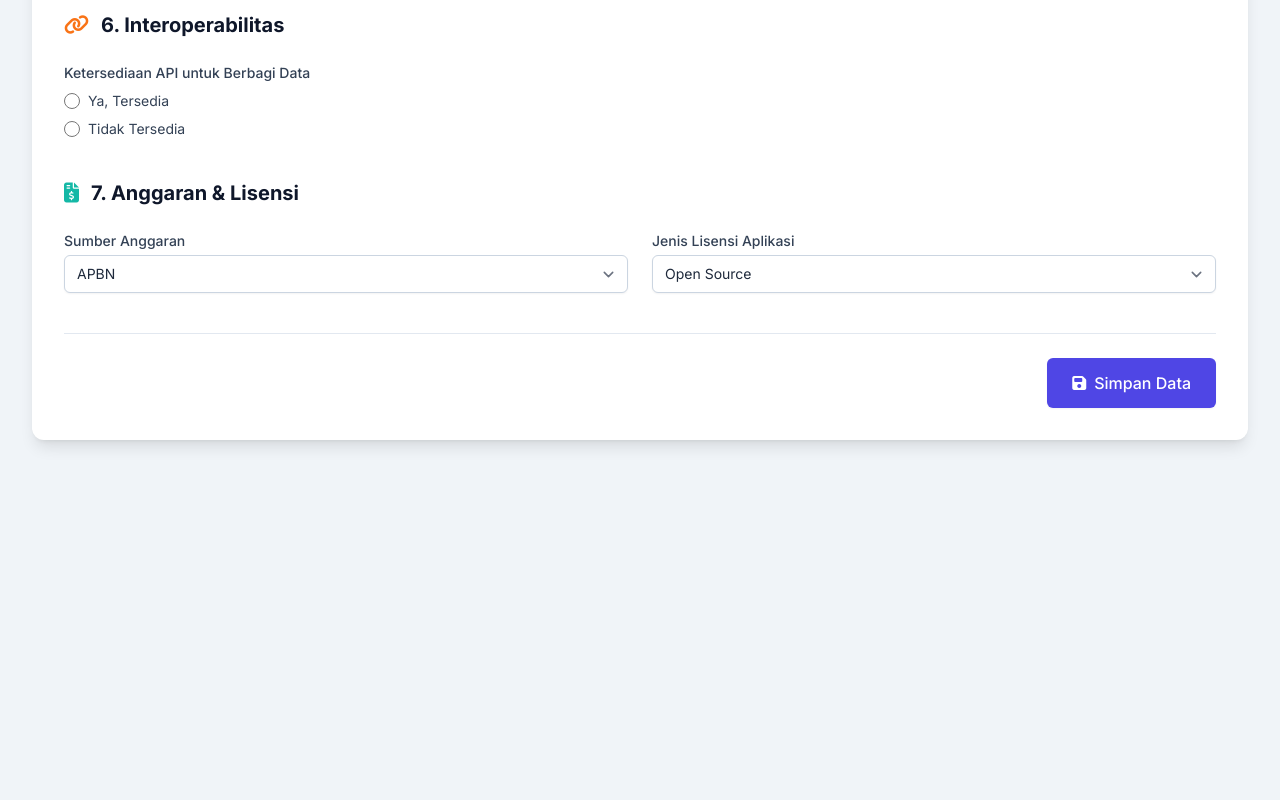
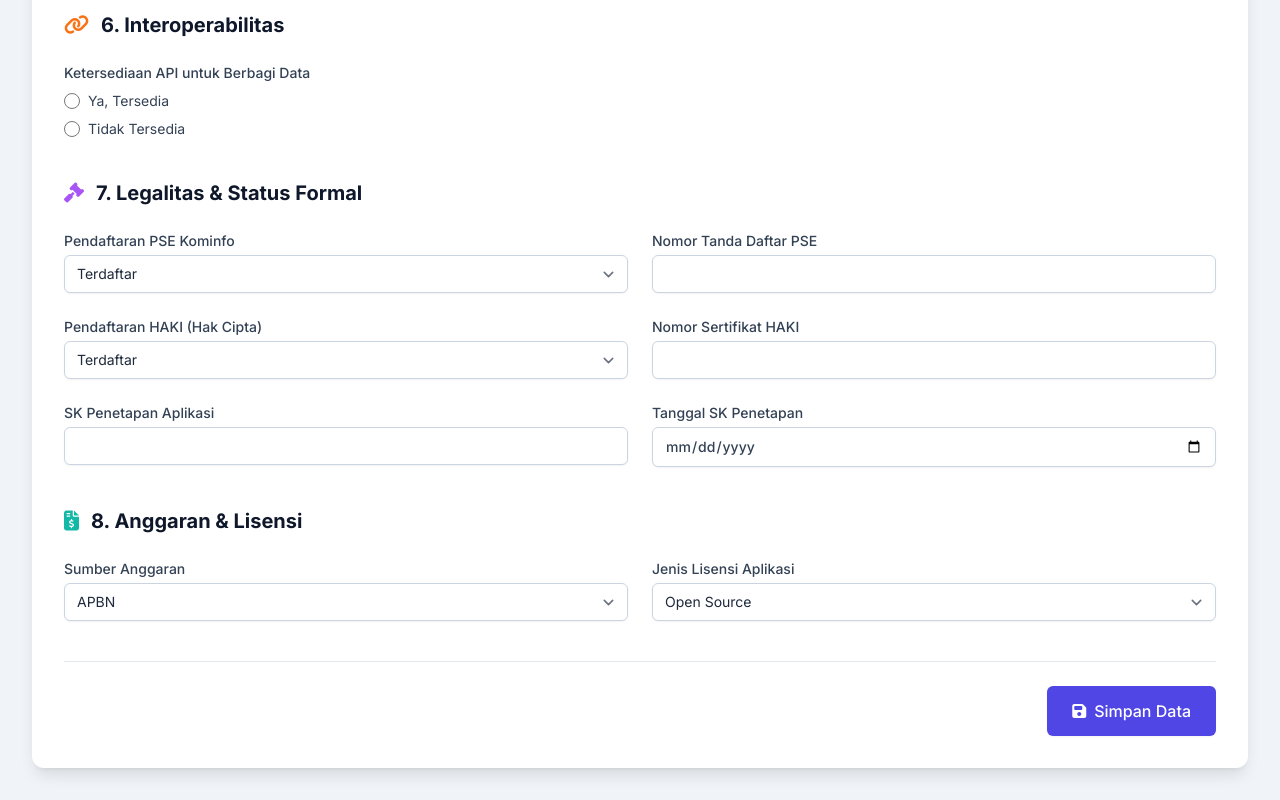
Before and after one commit to chucur00t/FormAplikasi, a plain HTML site: page index.html in a window 1280 px wide. Shown: the part 1729-2529 px from the top of the page. Before the commit the page ends 2201 px from the top, so only its background shows below. Drawn offline with nearby package versions, Linux system fonts and the light colour scheme.

Commit message:
Update index.html

```diff
--- a/index.html
+++ b/index.html
@@ -268,9 +268,47 @@
                 </div>
             </fieldset>
 
-            <!-- Section 7: Anggaran & Lisensi -->
+            <!-- Section 7: Legalitas & Status Formal -->
             <fieldset>
-                <legend class="text-xl font-bold text-slate-900 mb-6 flex items-center gap-3"><i class="fa-solid fa-file-invoice-dollar text-teal-500"></i>7. Anggaran & Lisensi</legend>
+                <legend class="text-xl font-bold text-slate-900 mb-6 flex items-center gap-3"><i class="fa-solid fa-gavel text-purple-500"></i>7. Legalitas & Status Formal</legend>
+                <div class="grid grid-cols-1 md:grid-cols-2 gap-6">
+                    <div>
+                        <label class="block text-sm font-medium text-slate-700">Pendaftaran PSE Kominfo</label>
+                        <select id="pseStatus" name="pseStatus" class="mt-1 block w-full px-3 py-2 bg-white border border-slate-300 rounded-md shadow-sm focus:outline-none focus:ring-indigo-500 focus:border-indigo-500 sm:text-sm transition">
+                            <option>Terdaftar</option>
+                            <option>Belum Terdaftar</option>
+                            <option>Tidak Wajib</option>
+                        </select>
+                    </div>
+                    <div>
+                        <label for="pseNumber" class="block text-sm font-medium text-slate-700">Nomor Tanda Daftar PSE</label>
+                        <input type="text" id="pseNumber" name="pseNumber" class="mt-1 block w-full px-3 py-2 bg-white border border-slate-300 rounded-md shadow-sm focus:outline-none focus:ring-indigo-500 focus:border-indigo-500 sm:text-sm transition">
+                    </div>
+                    <div>
+                        <label class="block text-sm font-medium text-slate-700">Pendaftaran HAKI (Hak Cipta)</label>
+                         <select id="hakiStatus" name="hakiStatus" class="mt-1 block w-full px-3 py-2 bg-white border border-slate-300 rounded-md shadow-sm focus:outline-none focus:ring-indigo-500 focus:border-indigo-500 sm:text-sm transition">
+                            <option>Terdaftar</option>
+                            <option>Belum Terdaftar</option>
+                        </select>
+                    </div>
+                    <div>
+                        <label for="hakiNumber" class="block text-sm font-medium text-slate-700">Nomor Sertifikat HAKI</label>
+                        <input type="text" id="hakiNumber" name="hakiNumber" class="mt-1 block w-full px-3 py-2 bg-white border border-slate-300 rounded-md shadow-sm focus:outline-none focus:ring-indigo-500 focus:border-indigo-500 sm:text-sm transition">
+                    </div>
+                    <div>
+                        <label for="skNumber" class="block text-sm font-medium text-slate-700">SK Penetapan Aplikasi</label>
+                        <input type="text" id="skNumber" name="skNumber" class="mt-1 block w-full px-3 py-2 bg-white border border-slate-300 rounded-md shadow-sm focus:outline-none focus:ring-indigo-500 focus:border-indigo-500 sm:text-sm transition">
+                    </div>
+                     <div>
+                        <label for="skDate" class="block text-sm font-medium text-slate-700">Tanggal SK Penetapan</glabel>
+                        <input type="date" id="skDate" name="skDate" class="mt-1 block w-full px-3 py-2 bg-white border border-slate-300 rounded-md shadow-sm focus:outline-none focus:ring-indigo-500 focus:border-indigo-500 sm:text-sm transition">
+                    </div>
+                </div>
+            </fieldset>
+
+            <!-- Section 8: Anggaran & Lisensi -->
+            <fieldset>
+                <legend class="text-xl font-bold text-slate-900 mb-6 flex items-center gap-3"><i class="fa-solid fa-file-invoice-dollar text-teal-500"></i>8. Anggaran & Lisensi</legend>
                 <div class="grid grid-cols-1 md:grid-cols-2 gap-6">
                     <div>
                         <label for="budgetSource" class="block text-sm font-medium text-slate-700">Sumber Anggaran</label>
```
